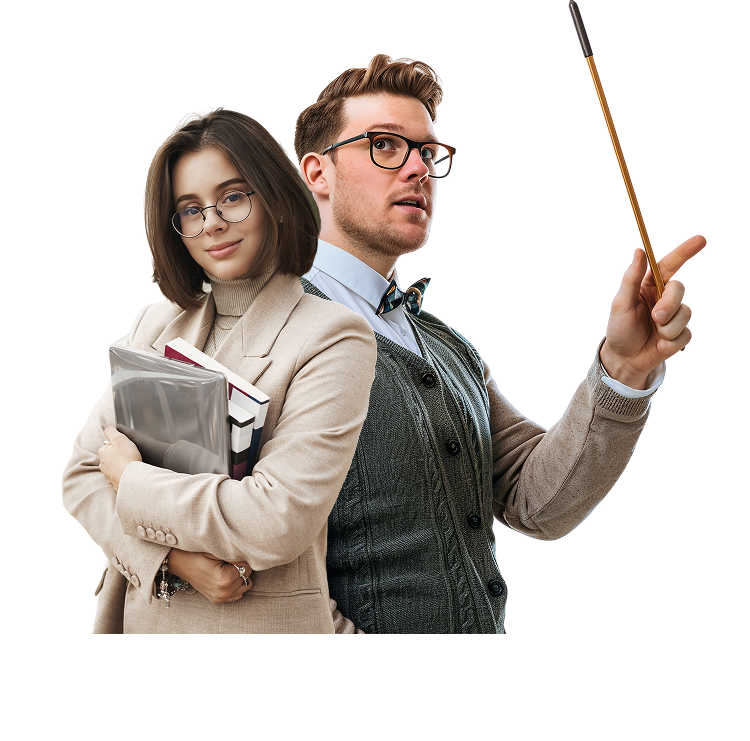
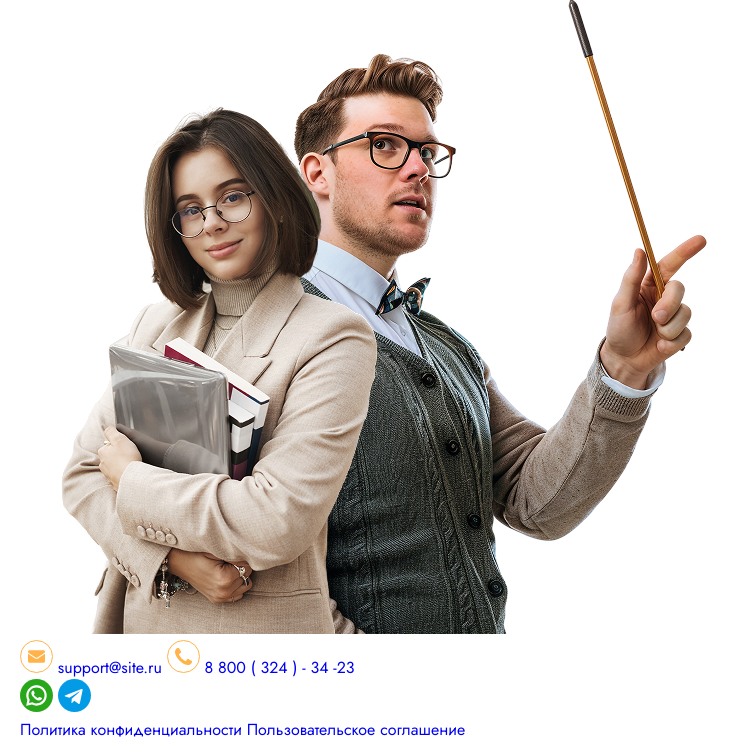
Before and after one commit to alexius90e/student-work-exchange, a plain HTML site: page index.html in a window 1280 px wide. Shown: the part 6565-7306 px from the top of the page, without its empty margins (0-750 px from the left). Before the commit the page ends 7205 px from the top, so only its background shows below. Drawn offline with Linux system fonts and the light colour scheme.

Commit message:
feat: added  footer layout

```diff
--- a/index.html
+++ b/index.html
@@ -707,7 +707,42 @@
     </main>
 
     <footer class="footer">
-      <div class="mcontainer"></div>
+      <div class="mcontainer">
+        <div class="footer__wrapper">
+          <div class="footer__contacts">
+            <a class="footer__contacts-link" href="mailto:support@site.ru">
+              <img class="footer__contacts-link-icon" src="./assets/icons/email.svg" alt="email" />
+              <span class="footer__contacts-link-text">support@site.ru</span>
+            </a>
+            <a class="footer__contacts-link" href="tel:88003243423">
+              <img class="footer__contacts-link-icon" src="./assets/icons/phone.svg" alt="phone" />
+              <span class="footer__contacts-link-text">8 800 ( 324 ) - 34 -23</span>
+            </a>
+          </div>
+
+          <div class="footer__social">
+            <a class="footer__social-link" href="#">
+              <img
+                class="footer__social-link-icon"
+                src="./assets/icons/whatsapp.svg"
+                alt="whatsapp"
+              />
+            </a>
+            <a class="footer__social-link" href="#">
+              <img
+                class="footer__social-link-icon"
+                src="./assets/icons/telegram.svg"
+                alt="telegram"
+              />
+            </a>
+          </div>
+
+          <div class="footer__documents">
+            <a class="footer__documents-link" href="#">Политика конфиденциальности</a>
+            <a class="footer__documents-link" href="#">Пользовательское соглашение</a>
+          </div>
+        </div>
+      </div>
     </footer>
   </body>
 </html>
--- a/scss/_l-footer.scss
+++ b/scss/_l-footer.scss
@@ -1,2 +1,26 @@
 .footer {
+  &__wrapper {
+  }
+
+  &__contacts {
+    &-link {
+      &-icon {
+      }
+
+      &-text {
+      }
+    }
+  }
+
+  &__social {
+    &-link {
+      &-icon {
+      }
+    }
+  }
+
+  &__documents {
+    &-link {
+    }
+  }
 }
```
Also changed, not shown: assets/icons/email.svg (added), assets/icons/phone.svg (added), assets/icons/telegram.svg (added), assets/icons/whatsapp.svg (added).
